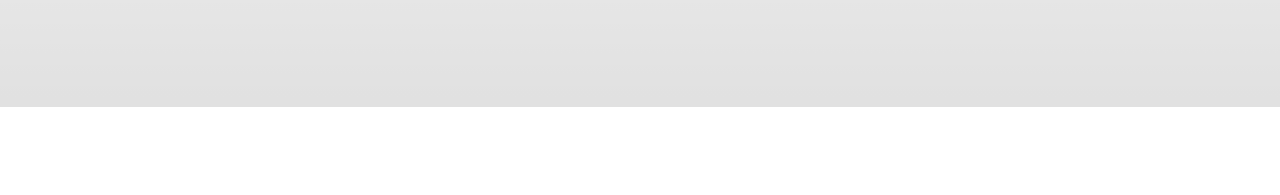
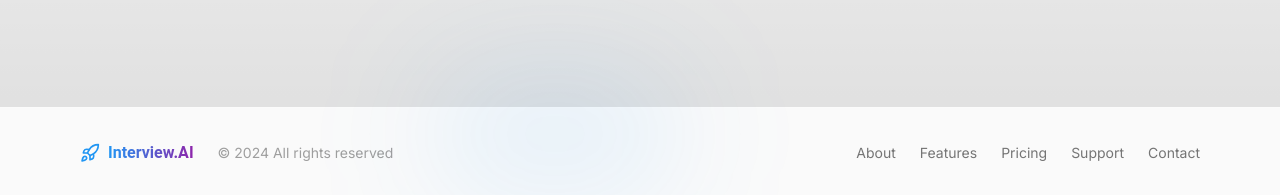
Before and after one commit to SavaliyaJay/InterView-client, a Next.js app: page / in a window 1280 px wide. Shown: the part 960-1155 px from the top of the page. Before the commit the page ends 1067 px from the top, so only its background shows below. Built offline with nearby package versions, Linux system fonts and the light colour scheme; no server answers.

Commit message:
CHG: footor added

```diff
--- a/app/auth/register/page.jsx
+++ b/app/auth/register/page.jsx
@@ -47,7 +47,7 @@ const page = () => {
   return (
     <>
       <Navbar />
-      <div className="flex items-center justify-center min-h-screen">
+      <div className="flex items-center justify-center min-h-screen mt-20">
         <div className="flex w-full max-w-sm mx-auto overflow-hidden bg-white rounded-lg shadow-lg lg:max-w-4xl">
           <div className="w-full px-6 py-8 md:px-8 lg:w-1/2">
             <Card color="transparent" shadow={false}>
--- a/app/page.jsx
+++ b/app/page.jsx
@@ -231,6 +231,40 @@ export default function Home() {
         </div>
       </div>
 
+      {/* Footer */}
+      <footer className="relative py-8 border-t border-white/10 dark:border-gray-800/50">
+        {/* Subtle background glow */}
+        <div className="absolute bottom-0 left-1/3 w-64 h-32 bg-blue-500/10 rounded-full filter blur-3xl"></div>
+
+        <div className="max-w-6xl mx-auto px-4">
+          <div className="flex flex-col md:flex-row justify-between items-center gap-4">
+            {/* Logo and Copyright */}
+            <div className="flex items-center gap-2">
+              <Rocket className="h-5 w-5 text-blue-500" />
+              <Typography className="font-bold text-transparent bg-clip-text bg-gradient-to-r from-blue-500 to-purple-600">
+                Interview.AI
+              </Typography>
+              <span className="text-gray-500 dark:text-gray-400 text-sm ml-4">
+                © {new Date().getFullYear()} All rights reserved
+              </span>
+            </div>
+
+            {/* Quick Links */}
+            <div className="flex gap-6">
+              {["About", "Features", "Pricing", "Support", "Contact"].map((link) => (
+                <Link
+                  key={link}
+                  href="#"
+                  className="text-sm text-gray-600 dark:text-gray-400 hover:text-blue-500 transition-colors"
+                >
+                  {link}
+                </Link>
+              ))}
+            </div>
+          </div>
+        </div>
+      </footer>
+
       <style jsx global>{`
         @keyframes float {
           0% {
```
